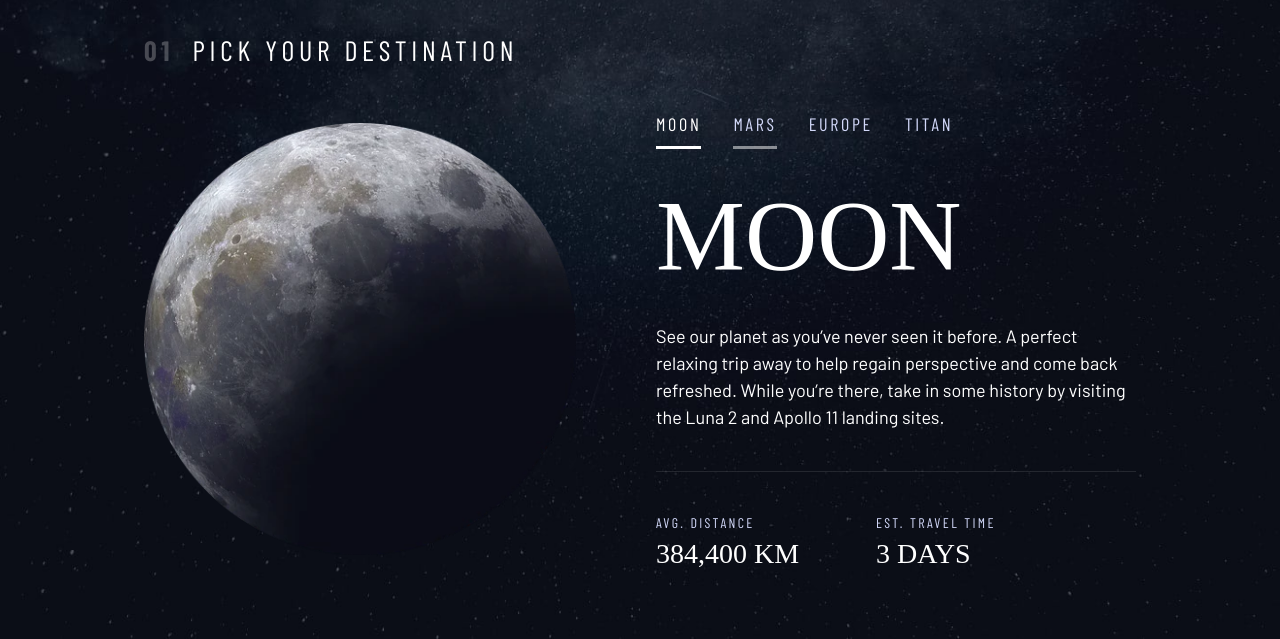
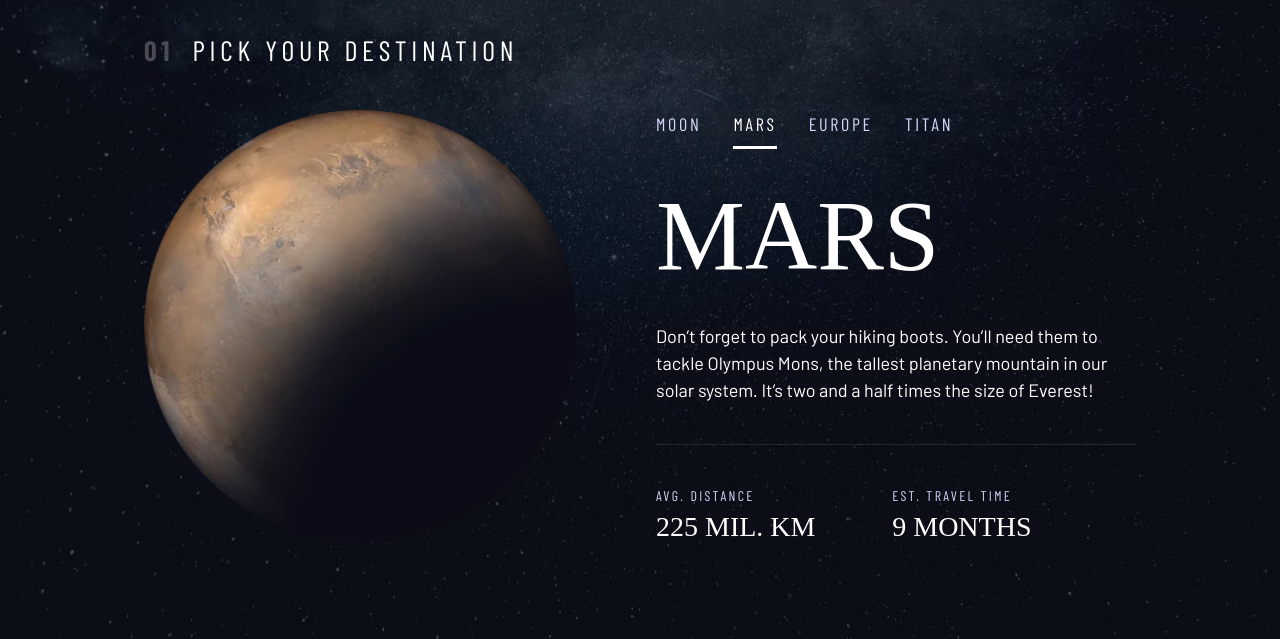
Before and after one commit to MrSnor/Space-tourism-multi-page-website, a plain HTML site: page destination-moon.html in a window 1280 px wide. Both pictures are taken after a click on the button "MARS". Shown: the part 161-800 px from the top of the page. Drawn offline with nearby package versions, Linux system fonts and the light colour scheme; a web font is replaced by a local one.

Commit message:
feat: :sparkles: add in-page tabs to destination page
used data from json file instead of adding tabs to html

```diff
--- /dev/null
+++ b/data.json
@@ -0,0 +1,108 @@
+{
+  "destination-tabs": [
+    {
+      "name": "Moon",
+      "images": {
+        "png": "./assets/destination/image-moon.png",
+        "webp": "./assets/destination/image-moon.webp"
+      },
+      "description": "See our planet as you’ve never seen it before. A perfect relaxing trip away to help regain perspective and come back refreshed. While you’re there, take in some history by visiting the Luna 2 and Apollo 11 landing sites.",
+      "distance": "384,400 km",
+      "travel": "3 days"
+    },
+    {
+      "name": "Mars",
+      "images": {
+        "png": "./assets/destination/image-mars.png",
+        "webp": "./assets/destination/image-mars.webp"
+      },
+      "description": "Don’t forget to pack your hiking boots. You’ll need them to tackle Olympus Mons, the tallest planetary mountain in our solar system. It’s two and a half times the size of Everest!",
+      "distance": "225 mil. km",
+      "travel": "9 months"
+    },
+    {
+      "name": "Europa",
+      "images": {
+        "png": "./assets/destination/image-europa.png",
+        "webp": "./assets/destination/image-europa.webp"
+      },
+      "description": "The smallest of the four Galilean moons orbiting Jupiter, Europa is a winter lover’s dream. With an icy surface, it’s perfect for a bit of ice skating, curling, hockey, or simple relaxation in your snug wintery cabin.",
+      "distance": "628 mil. km",
+      "travel": "3 years"
+    },
+    {
+      "name": "Titan",
+      "images": {
+        "png": "./assets/destination/image-titan.png",
+        "webp": "./assets/destination/image-titan.webp"
+      },
+      "description": "The only moon known to have a dense atmosphere other than Earth, Titan is a home away from home (just a few hundred degrees colder!). As a bonus, you get striking views of the Rings of Saturn.",
+      "distance": "1.6 bil. km",
+      "travel": "7 years"
+    }
+  ],
+  "crew": [
+    {
+      "name": "Douglas Hurley",
+      "images": {
+        "png": "./assets/crew/image-douglas-hurley.png",
+        "webp": "./assets/crew/image-douglas-hurley.webp"
+      },
+      "role": "Commander",
+      "bio": "Douglas Gerald Hurley is an American engineer, former Marine Corps pilot and former NASA astronaut. He launched into space for the third time as commander of Crew Dragon Demo-2."
+    },
+    {
+      "name": "Mark Shuttleworth",
+      "images": {
+        "png": "./assets/crew/image-mark-shuttleworth.png",
+        "webp": "./assets/crew/image-mark-shuttleworth.webp"
+      },
+      "role": "Mission Specialist",
+      "bio": "Mark Richard Shuttleworth is the founder and CEO of Canonical, the company behind the Linux-based Ubuntu operating system. Shuttleworth became the first South African to travel to space as a space tourist."
+    },
+    {
+      "name": "Victor Glover",
+      "images": {
+        "png": "./assets/crew/image-victor-glover.png",
+        "webp": "./assets/crew/image-victor-glover.webp"
+      },
+      "role": "Pilot",
+      "bio": "Pilot on the first operational flight of the SpaceX Crew Dragon to the International Space Station. Glover is a commander in the U.S. Navy where he pilots an F/A-18.He was a crew member of Expedition 64, and served as a station systems flight engineer."
+    },
+    {
+      "name": "Anousheh Ansari",
+      "images": {
+        "png": "./assets/crew/image-anousheh-ansari.png",
+        "webp": "./assets/crew/image-anousheh-ansari.webp"
+      },
+      "role": "Flight Engineer",
+      "bio": "Anousheh Ansari is an Iranian American engineer and co-founder of Prodea Systems. Ansari was the fourth self-funded space tourist, the first self-funded woman to fly to the ISS, and the first Iranian in space."
+    }
+  ],
+  "technology": [
+    {
+      "name": "Launch vehicle",
+      "images": {
+        "portrait": "./assets/technology/image-launch-vehicle-portrait.jpg",
+        "landscape": "./assets/technology/image-launch-vehicle-landscape.jpg"
+      },
+      "description": "A launch vehicle or carrier rocket is a rocket-propelled vehicle used to carry a payload from Earth's surface to space, usually to Earth orbit or beyond. Our WEB-X carrier rocket is the most powerful in operation. Standing 150 metres tall, it's quite an awe-inspiring sight on the launch pad!"
+    },
+    {
+      "name": "Spaceport",
+      "images": {
+        "portrait": "./assets/technology/image-spaceport-portrait.jpg",
+        "landscape": "./assets/technology/image-spaceport-landscape.jpg"
+      },
+      "description": "A spaceport or cosmodrome is a site for launching (or receiving) spacecraft, by analogy to the seaport for ships or airport for aircraft. Based in the famous Cape Canaveral, our spaceport is ideally situated to take advantage of the Earth’s rotation for launch."
+    },
+    {
+      "name": "Space capsule",
+      "images": {
+        "portrait": "./assets/technology/image-space-capsule-portrait.jpg",
+        "landscape": "./assets/technology/image-space-capsule-landscape.jpg"
+      },
+      "description": "A space capsule is an often-crewed spacecraft that uses a blunt-body reentry capsule to reenter the Earth's atmosphere without wings. Our capsule is where you'll spend your time during the flight. It includes a space gym, cinema, and plenty of other activities to keep you entertained."
+    }
+  ]
+}
--- a/destination-moon.html
+++ b/destination-moon.html
@@ -61,7 +61,7 @@
     </picture>
 
     <!-- Tabs -->
-    <div class="tab-list underline-indicators flex">
+    <div id="destination-tabs" class="tab-list underline-indicators flex">
       <button aria-selected="true" class="uppercase text-accent letter-spacing-2 ff-sans-cond">Moon</button>
       <button aria-selected="false" class="uppercase text-accent letter-spacing-2 ff-sans-cond">Mars</button>
       <button aria-selected="false" class="uppercase text-accent letter-spacing-2 ff-sans-cond">Europe</button>
@@ -69,8 +69,8 @@
     </div>
 
     <article class="destination-info flow">
-      <h2 class="uppercase fs-800 ff-serif">Moon</h2>
-      <p>
+      <h2 id="planetName" class="uppercase fs-800 ff-serif">Moon</h2>
+      <p id="description">
         See our planet as you’ve never seen it before. A perfect relaxing trip away to help
         regain perspective and come back refreshed. While you’re there, take in some history
         by visiting the Luna 2 and Apollo 11 landing sites.
@@ -80,11 +80,11 @@
       <div class="destination-meta flex">
         <div>
           <h3 class="ff-sans-cond fs-200 uppercase letter-spacing-3 text-accent">Avg. distance</h3>
-          <p class="ff-serif uppercase">384,400 km</p>
+          <p id="distance" class="ff-serif uppercase">384,400 km</p>
         </div>
         <div>
           <h3 class="ff-sans-cond fs-200 uppercase letter-spacing-3 text-accent">Est. travel time</h3>
-          <p class="ff-serif uppercase">3 days</p>
+          <p id="travel" class="ff-serif uppercase">3 days</p>
         </div>
       </div>
 
--- a/index.js
+++ b/index.js
@@ -18,9 +18,66 @@ navToggle.addEventListener("click", () => {
   }
 })
 
-// TODO add this later; to close menu when it loses focus
+// to close menu when it loses focus
 navToggle.addEventListener('blur', () => {
   console.log("blurred")
   nav.setAttribute("data-visible", "false")
   navToggle.setAttribute("aria-expanded", "false")
 })
+
+// ~~ for in-page tabs ~~
+
+let tabsJSONData;
+
+fetch('./data.json')
+  .then(response => response.json())
+  .then(data => {
+    tabsJSONData = data;
+  })
+
+const destTabs = document.querySelectorAll("#destination-tabs > *")
+
+// in-page tab manipulation for destination page
+destTabs.forEach((value, index) => {
+
+  // listen for click on tabs
+  value.addEventListener('click', (e) => {
+
+    removeBorder()
+    // add border to selected tab
+    e.target.setAttribute("aria-selected", "true")
+
+    // get id of parent div to be used to relate data from json file
+    const reqTabId = e.target.parentElement.id
+    // get respective data of clicked tab by relating it to index
+    const respectiveDataFromJSON = tabsJSONData[reqTabId][index]
+
+    const planetName = document.querySelector("#planetName")
+    const planetDescription = document.querySelector("#description")
+    const planetImages = document.querySelector("#main > picture")
+    const planetDistance = document.querySelector("#distance")
+    const planetTravel = document.querySelector("#travel")
+
+    // replacing html values with data from json file
+
+    planetName.textContent = respectiveDataFromJSON.name
+
+    planetDescription.textContent = respectiveDataFromJSON.description
+
+    planetDistance.textContent = respectiveDataFromJSON.distance
+
+    planetTravel.textContent = respectiveDataFromJSON.travel
+
+    planetImages.children[0].srcset = respectiveDataFromJSON.images.webp
+
+    planetImages.children[1].src = respectiveDataFromJSON.images.png
+
+
+    e.preventDefault()
+  })
+});
+
+// to remove "highlight/selected border" from tab
+function removeBorder() {
+  destTabs.forEach(item => item.setAttribute("aria-selected", "false"))
+}
```
